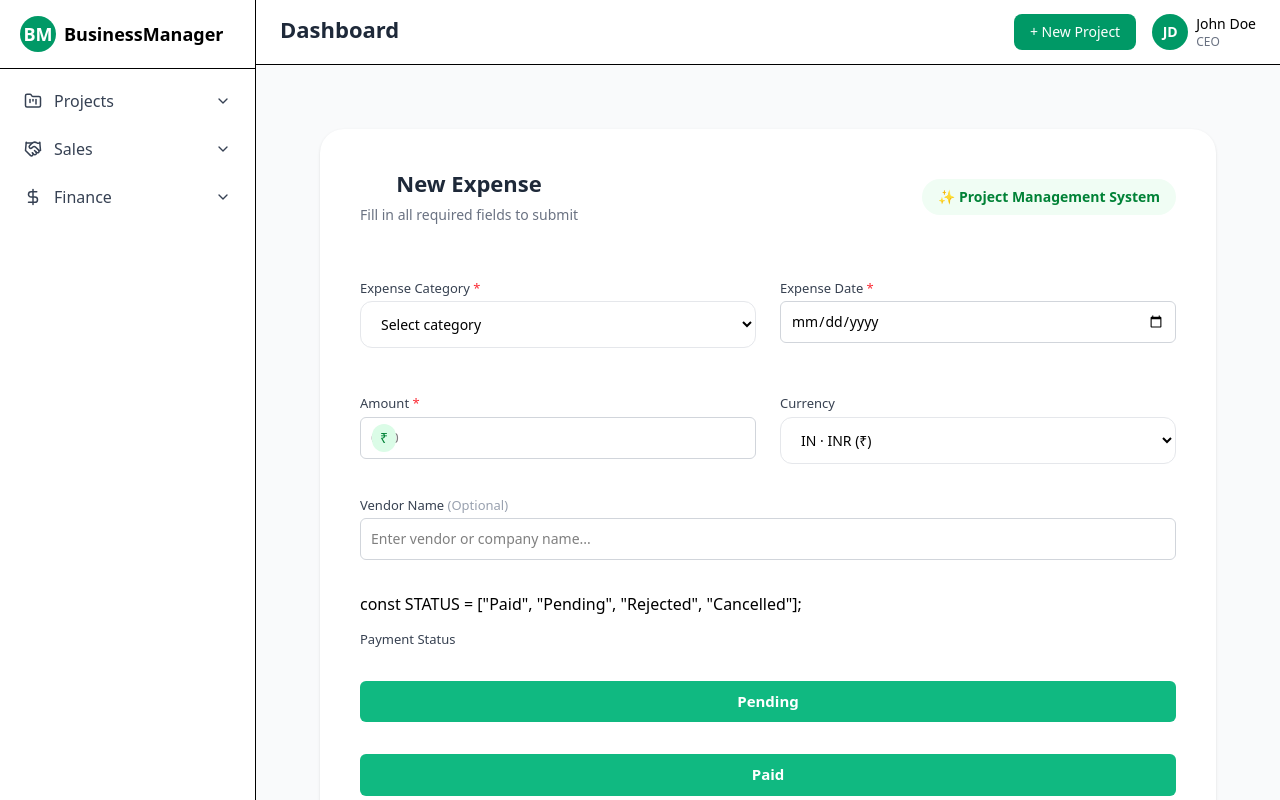
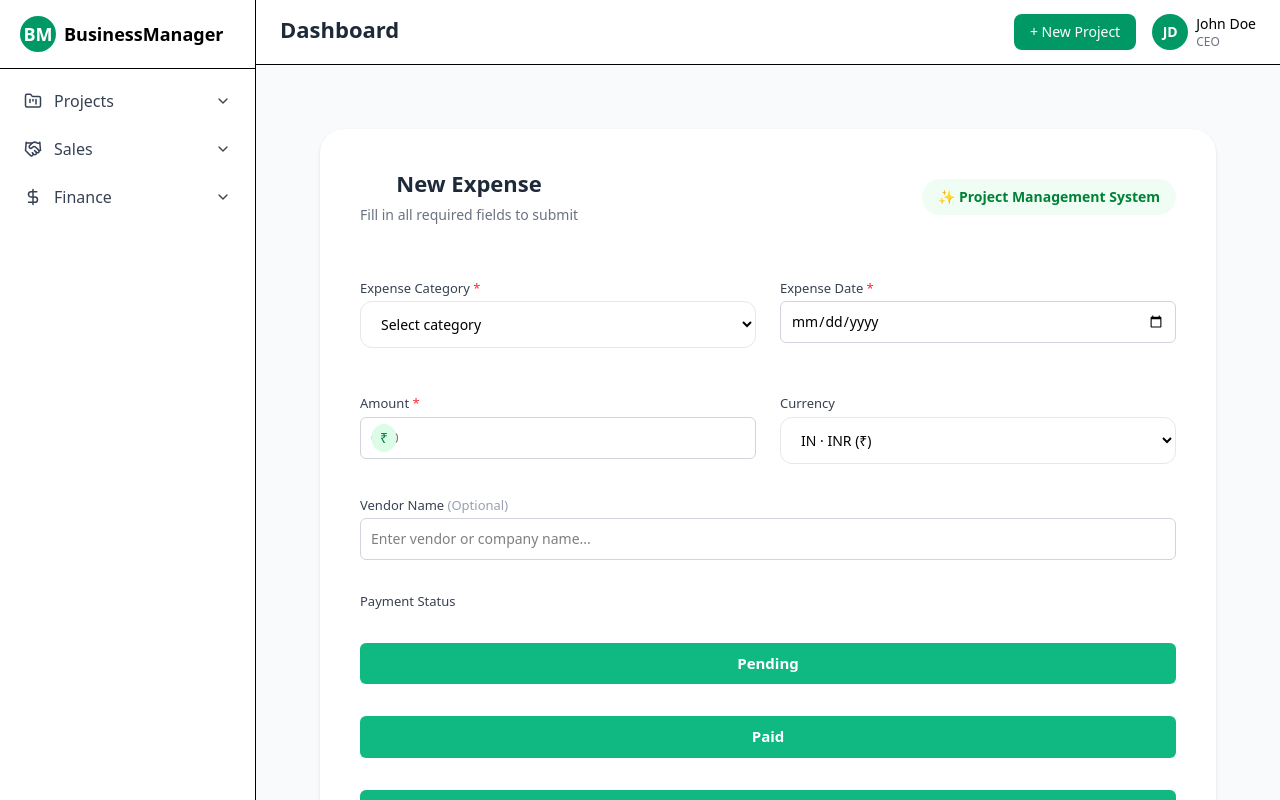
Before and after one commit to QHills-Technology-Interns/Project_Management_System_Dashbord, a Next.js app: page /expensses/create in a window 1280 px wide. Built offline with nearby package versions, Linux system fonts and the light colour scheme.

Commit message:
change project form

```diff
--- a/app/(dashboard)/expensses/create/page.jsx
+++ b/app/(dashboard)/expensses/create/page.jsx
@@ -192,7 +192,7 @@ export default function CreateExpense() {
           </div>
 
           {/* PAYMENT STATUS */}
-        const STATUS = ["Paid", "Pending", "Rejected", "Cancelled"];
+
 
 <div>
   <label className={label}>Payment Status</label>
```
